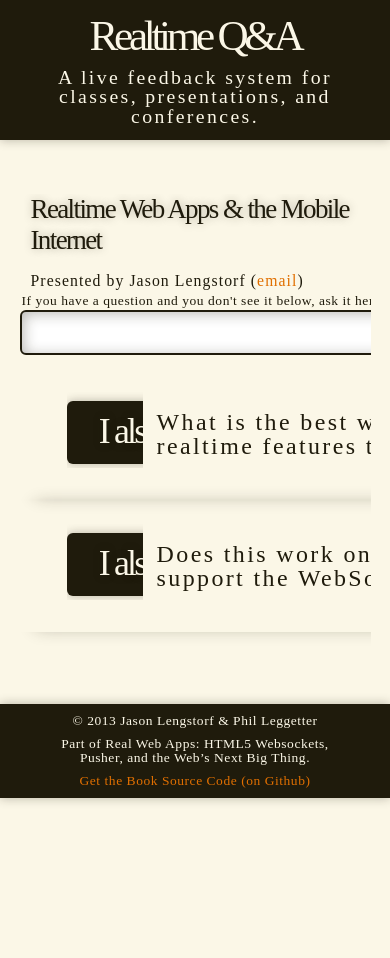
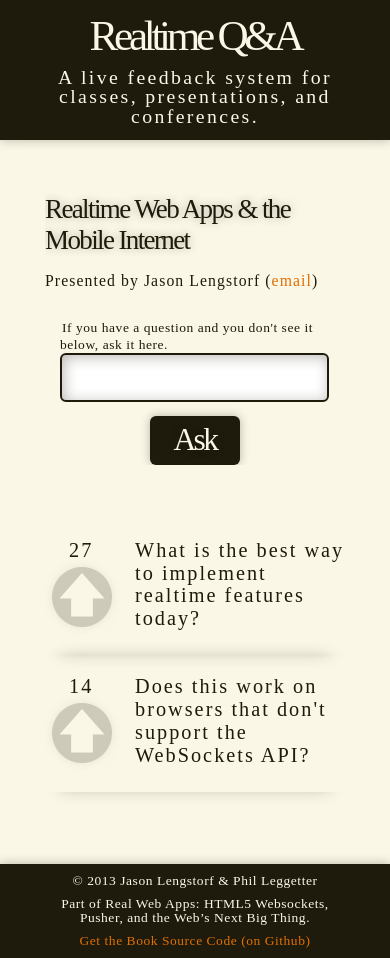
Before and after one commit to LeuisKen/Realtime-Web-Apps-with-HTML5-WebSocket-PHP-and-jQuery, a PHP site: page /attendee-active.html in a window 390 px wide. Before the commit the page ends 803 px from the top, so only its background shows below. Run offline with PHP 8.4, Linux system fonts and the light colour scheme.

Commit message:
tired and eager to ch08

```diff
--- a/ch07/assets/styles/main.css
+++ b/ch07/assets/styles/main.css
@@ -31,7 +31,7 @@ body{
 	color: #1f1b0c;
 	letter-spacing: .06em;
 }
-h1,h2{
+h1,h2,h3,#questions li:before{
 	font-family: 'Cooper Black W01';
 	font-weight: normal;
 }
@@ -42,7 +42,7 @@ h1{
 	line-height: 1em;
 	letter-spacing: -.1em;
 }
-h2{
+h2,h3{
 	text-shadow: 0 0 10px rgba(31, 27, 12, .3);
 }
 h2{
@@ -51,8 +51,17 @@ h2{
 	line-height: 1em;
 	letter-spacing: -.08em;
 }
+h3{
+	margin: 0 365px .75em 0;
+	font-size: 1.875em;
+	line-height: 1em;
+	letter-spacing: -.08em;
+	text-align: center;
+}
 p{
 	text-align: center;
+	margin: 0 365px 2em 0;
+	padding: 0 6em;
 }
 form p{
 	margin: 0 0 1em;
@@ -293,6 +302,35 @@ form#ask-a-question,#questions{
 	padding: 0;
 	overflow: hidden;
 }
+#questions .vote input[type="submit"]{
+	margin: 0;
+	width: 100%;
+	height: 100%;
+	cursor: pointer;
+	text-indent: -9999px;
+	background: url(../images/sprite.jpg) left top no-repeat;
+	box-shadow: none;
+}
+#questions .vote input:active,#questions .vote input:hover,#questions .vote input:focus{
+	background-position: left bottom;
+}
+#questions li:before{
+	content: attr(data-count);
+	position: absolute;
+	left: 0;
+	top: 50%;
+	margin-top: -.5em;
+}
+#questions.closed{
+	opacity: .4;
+}
+#questions .vote{
+	opacity: .2;
+}
+#question .vote input:active,#question .vote input:hover,#question .vote input:focus{
+	background-position: left top;
+	cursor: default;
+}
 
 /* Media queries
  ----------------------------------------------------------------------------*/
@@ -307,6 +345,12 @@ form#ask-a-question,#questions{
 	section{
 		width: 740px;
 	}
+	section header{
+		float: none;
+		width: 680px;
+		margin: 0 auto 1.5em;
+		overflow: hidden;
+	}
 	p{
 		margin: 0 0 2em;
 		padding: 0;
@@ -318,17 +362,31 @@ form#ask-a-question,#questions{
 		width: 340px;
 		padding: 0 8px;
 	}
+	form#ask-a-question{
+		float: none;
+		width: 680px;
+		margin: 0 auto 1em;
+	}
 	form p{
 		font-size: 1em;
 	}
 	label{
 		width: 100%;
 	}
+	#ask-a-question label{
+		width: 80%;
+	}
 	input{
 		font-size: 1.5em;
 	}
-	label input{
+	#ask-a-question input{
+		font-size: 1.75em;
+	}
+	label input,#ask-a-question label input{
 		width: 91%;
+	}
+	#questions{
+		margin: 0 auto;
 	}
 	footer{
 		margin-top: 4em; padding: 0;}
@@ -341,9 +399,12 @@ form#ask-a-question,#questions{
 	}
 }
 @media screen and (max-width: 768px){
-	header h1,header p,section{
+	header h1,header p{
 		width: 90%;
 		min-width: 300px;
+	}
+	section,section header,form#ask-a-question,#questions{
+		width: 300px;
 	}
 	header{
 		padding-bottom: .75em;
@@ -351,10 +412,13 @@ form#ask-a-question,#questions{
 	header h1{
 		font-size: 2.4em;
 	}
-	form,form#attending{
+	form,form#attending,form#ask-a-question{
 		float: none;
 		width: 90%;
 		margin: 0 auto 3em;
+	}
+	form#ask-a-question{
+		overflow: hidden;
 	}
 	form p{
 		font-size: .75em;
@@ -362,6 +426,32 @@ form#ask-a-question,#questions{
 	label input{
 		width: 88%;
 		font-size: 1.6em;
+	}
+	#ask-a-question label{
+		width: 270px;
+	}
+	#ask-a-question label input{
+		width: 87%;
+	}
+	#ask-a-question input{
+		float: none;
+		margin: 0 auto;
+	}
+	#questions li{
+		font-size: 1.125em;
+		line-height: 1.125em;
+	}
+	#questions li:before{
+		top: 20px;
+		left: 24px;
+		margin-top: 0;
+	}
+	#questions .vote{
+		margin: 20px 0 0;
+	}
+	#questions p{
+		width: 210px;
+		margin: 0;
 	}
 	footer{
 		margin-top: 3em;
```
Also changed, not shown: ch07/attendee-closed.html (added, +63 -0 lines), ch07/assets/images/sprite.jpg (added).
